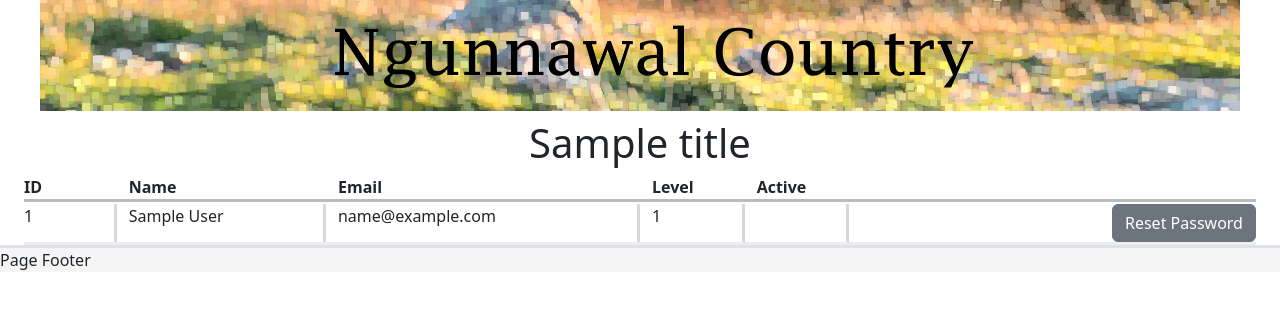
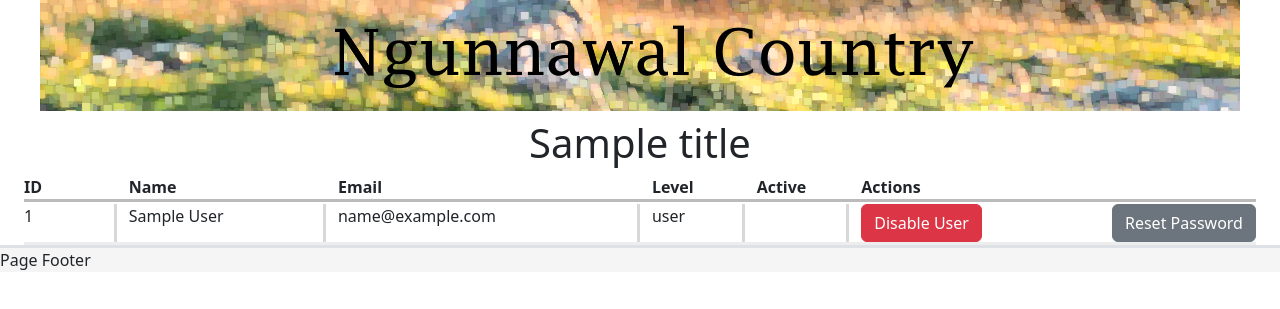
Before and after one commit to BryceVE/NgunnawalCountryFlask, a Flask app: template templates/listAllUsers.html in a window 1280 px wide. Shown: the part 76-385 px from the top of the page. Run offline with Flask 2, Linux system fonts and the light colour scheme; tables that the repository leaves empty hold one stand-in row (values such as "Sample post"); the template is opened without the code that fills it: values that come from a table or form of the project are taken from there, most other values are stand-ins (such as "Sample title", 1, 10 or a date in 2020); some libraries are stand-ins or nearby versions.

Commit message:
fixed layout on all users page

```diff
--- a/app.py
+++ b/app.py
@@ -77,7 +77,7 @@ def list_all_users():
         return redirect(url_for("homepage"))
 
 
-# reset user passwords (administrators only) todo: test this works
+# reset user passwords (administrators only)
 @app.route('/reset_password_admin/<userid>', methods=['GET', 'POST'])
 @login_required
 def reset_user_password(userid):
--- a/templates/listAllUsers.html
+++ b/templates/listAllUsers.html
@@ -9,6 +9,7 @@
             <div class="col-3"><strong>Email</strong></div>
             <div class="col-1"><strong>Level</strong></div>
             <div class="col-1"><strong>Active</strong></div>
+            <div class="col-4"><strong>Actions</strong></div>
         </div>
         <div class="horizontal-divider align-whole-page"></div>
         {% for user in users %}
@@ -16,11 +17,25 @@
                 <div class="col-1 vertical-divider">{{ user.id }}</div>
                 <div class="col-2 vertical-divider">{{ user.name }}</div>
                 <div class="col-3 vertical-divider">{{ user.email_address }}</div>
-                <div class="col-1 vertical-divider">{{ user.user_level }}</div>
+                {% if user.user_level == 1 %}
+                    <div class="col-1 vertical-divider">user</div>
+                {% elif user.user_level == 2 %}
+                    <div class="col-1 vertical-divider" style="color: darkblue">admin</div>
+                {% else %}
+                    <div class="col-1 vertical-divider"><strong>error: </strong>{{ user.user_level }}</div>
+                {% endif %}
                 <div class="col-1 vertical-divider"></div>
-                <div class="col-4 align-right"><a href="/reset_password_admin/{{ user.id }}">
+                <div class="col-4">
+                    <a href="/admin/list_all_users">
+                        <button class="btn btn-danger">Disable User</button>
+                    </a>
+{#                    <a href="/admin/list_all_users">#}
+{#                        <button class="btn btn-success">Enable User</button>#}
+{#                    </a>#}
+                    <a style="float: right" href="/reset_password_admin/{{ user.id }}">
                         <button class="btn btn-secondary">Reset Password</button>
-                </a></div>
+                    </a>
+                </div>
             </div>
             <div class="soft-horizontal-divider"></div>
         {% endfor %}
```
Also changed, not shown: ngunnawal.db. Lines whose indentation alone changed are shown as unchanged.
